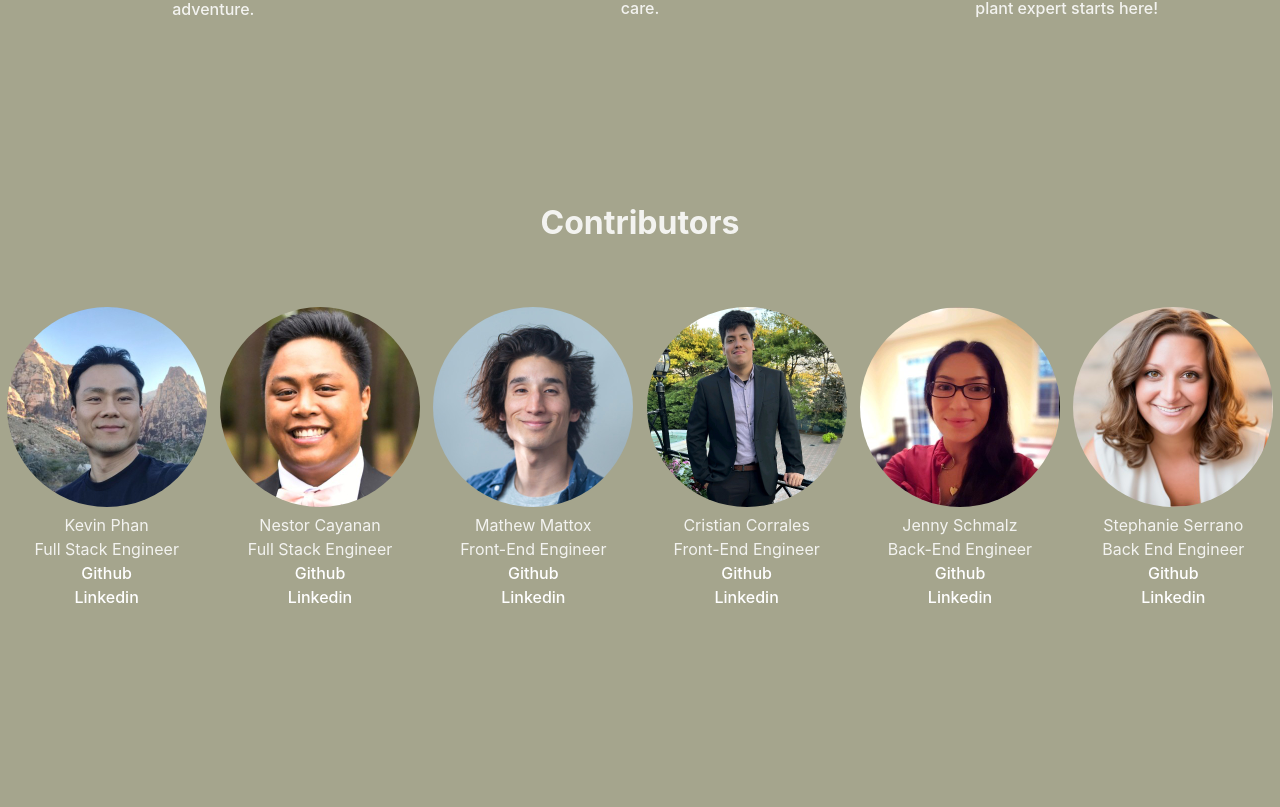
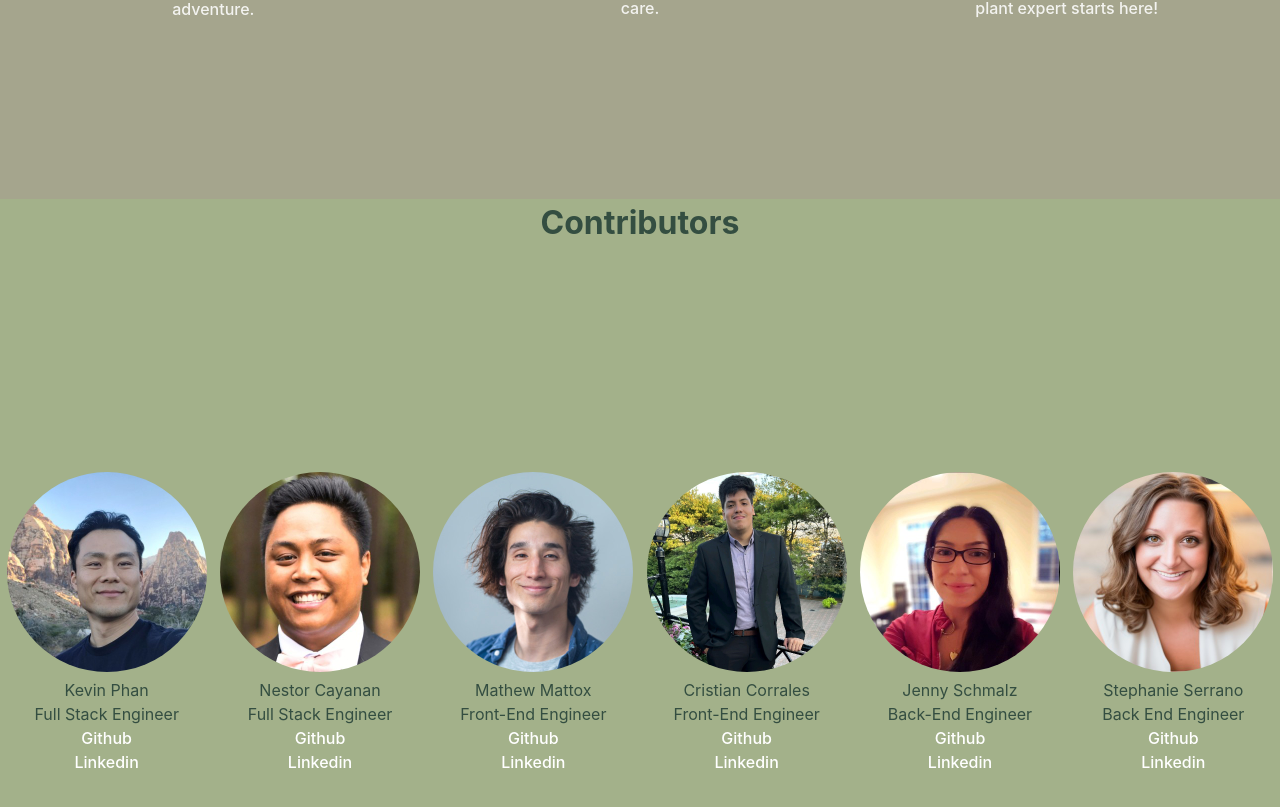
Before and after one commit to Los-Terremotos/GreenPets, a React (Vite) app in the folder client/: page / in a window 1280 px wide. Shown: the part 2201-3008 px from the top of the page. Before the commit the page ends 2810 px from the top, so only its background shows below. Built offline with nearby package versions, Linux system fonts and the light colour scheme.

Commit message:
Added more styling on contribution component such as background color and layout

```diff
--- a/client/src/components/Contributions.tsx
+++ b/client/src/components/Contributions.tsx
@@ -8,10 +8,15 @@ import styled from 'styled-components';
 //Jenny Schmalz: Back-End
 
 const ContributionContainer = styled.div`
+height: 100vh;
+background-color: #a3b18a;
+color: #344e41;
+display: grid;
+grid-template-rows: 1fr 1fr
+grid-template-columns: 1fr;
+
     h1{
      text-align:center;
-     grid-area: headerOne;
-     padding-bottom: 60px;
     }
 
     li{
@@ -30,7 +35,6 @@ const ContributionImg = styled.img`
 const ContributorWrap = styled.div`
     display: flex;
     justify-content: space-around;
-
     a{
         color: #fff;
     }
```
